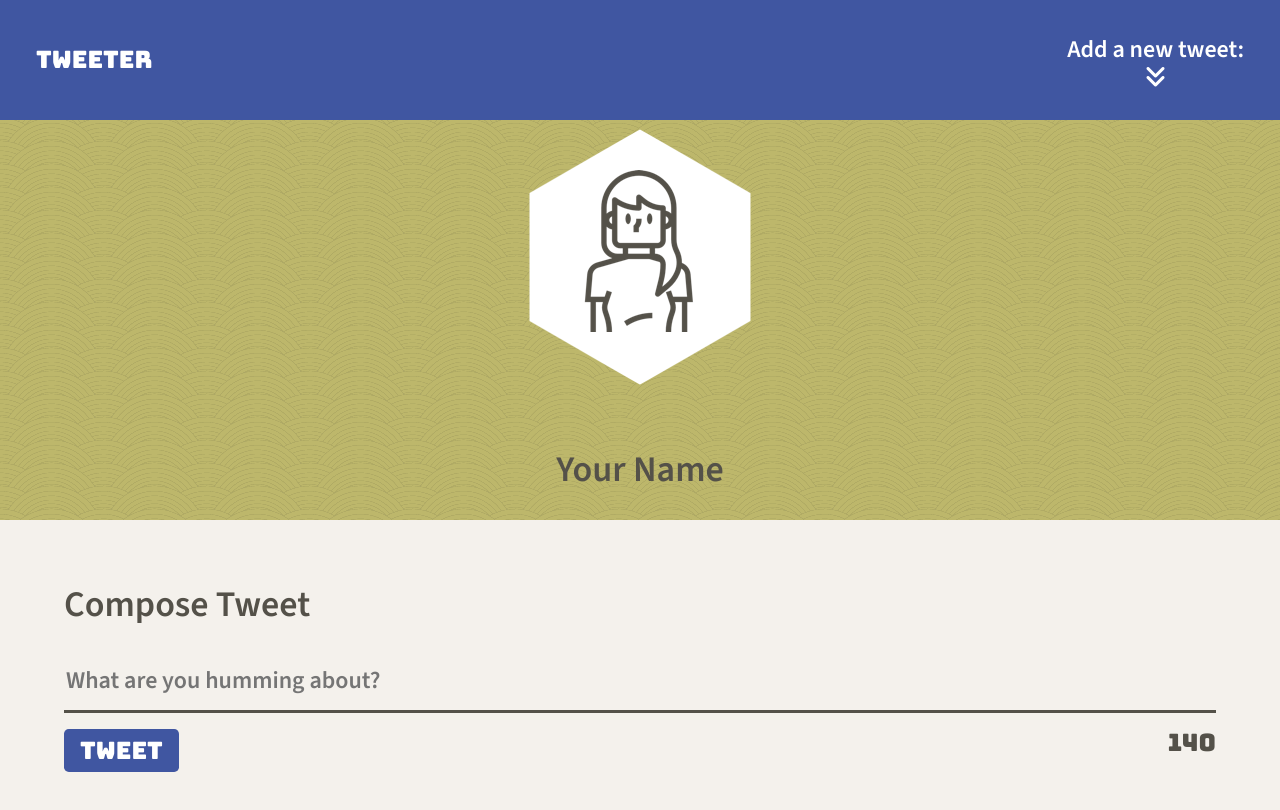
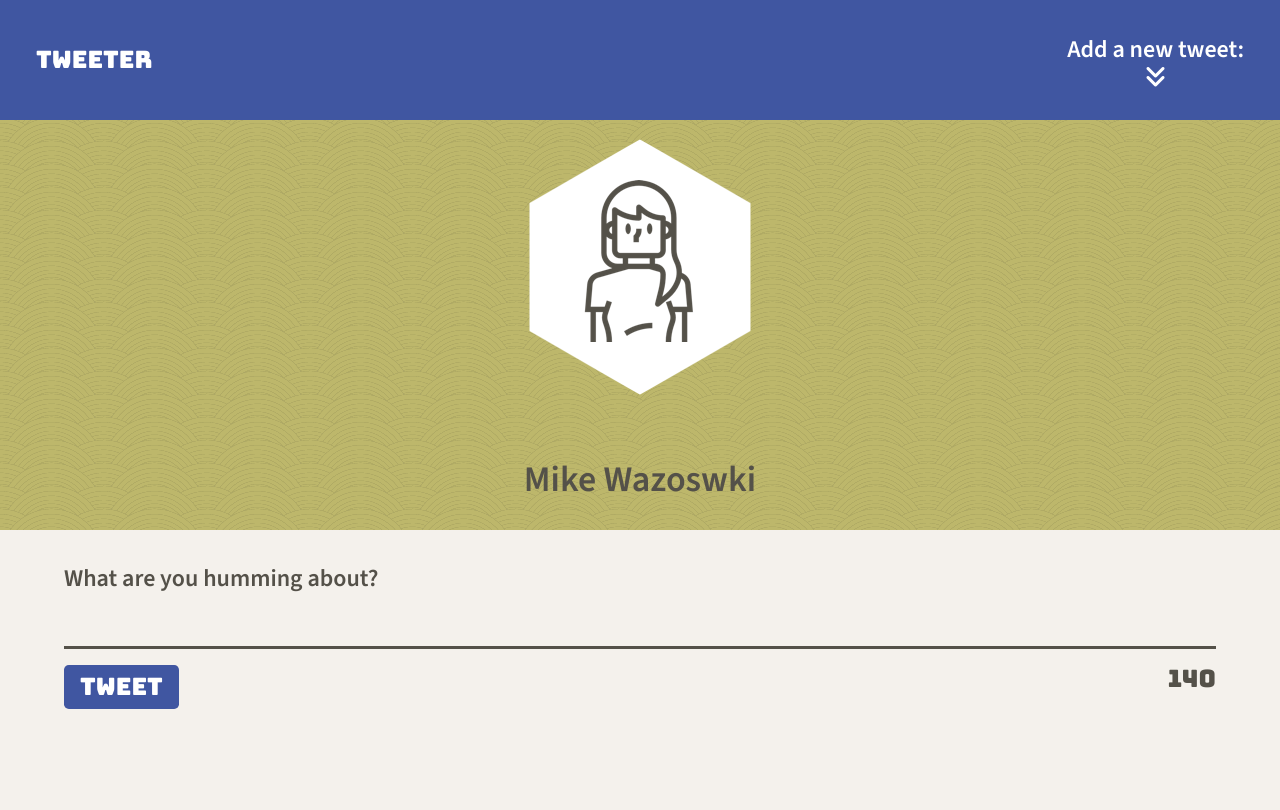
Before and after one commit to knnku/tweeter, a website: page public/index.html in a window 1280 px wide. Drawn offline with nearby package versions, Linux system fonts and the light colour scheme; no server answers.

Commit message:
Minor styling refactors to main, header, and tweets-containers.

```diff
--- a/public/index.html
+++ b/public/index.html
@@ -49,14 +49,14 @@
       <i class="fa-solid fa-angles-down"></i>
     </div>
   </nav>
-
-  <header id="site-header">
+  <!-- Page Header -->
+  <header class="site-header">
     <div>
       <img src="/images/profile-hex.png" />
     </div>
     <br />
     <div>
-      <h2>Your Name</h2>
+      <h2><strong>Mike</strong> Wazoswki</h2>
     </div>
   </header>
 
@@ -64,12 +64,11 @@
   <main class="container">
     <!-- tweet form -->
     <section class="new-tweet">
-      <h2>Compose Tweet</h2>
+
 
       <form action="/tweets/" method="POST" id="tweet-submit" type="submit">
-        <!-- placeholder for tweet headline -->
-        <!-- <label for="tweet-text">What are you humming about?</label> -->
-        <textarea name="text" id="tweet-text" placeholder="What are you humming about?"></textarea>
+        <label for="tweet-text">What are you humming about?</label>
+        <textarea name="text" id="tweet-text"></textarea>
 
         <div>
 
--- a/public/styles/header.css
+++ b/public/styles/header.css
@@ -1,6 +1,6 @@
-header#site-header {
-  padding: 120px 0 0 0;
-  height: 520px;
+header.site-header {
+  height: 530px;
+  width: 100%;
   display: flex;
   flex-direction: column;
   justify-content: flex-end;
@@ -8,3 +8,8 @@ header#site-header {
   background-color:darkkhaki;
   background-image: url("../images/arches.png");
 }
+
+header h2 {
+  font-weight: normal;
+  text-align: center;
+}
--- a/public/styles/layout.css
+++ b/public/styles/layout.css
@@ -29,5 +29,4 @@ body {
   width: 90%;
   margin: auto;
   background-color: #f4f1ec;
-  text-align: center;
  }
--- a/public/styles/new-tweet.css
+++ b/public/styles/new-tweet.css
@@ -41,3 +41,7 @@ h2 {
 .new-tweet button:hover {
   background-color: #4056B8;
 }
+
+.new-tweet label{
+  font-weight: bold;
+}
--- a/server/data-files/initial-tweets.json
+++ b/server/data-files/initial-tweets.json
@@ -8,7 +8,7 @@
     "content": {
       "text": "If I have seen further it is by standing on the shoulders of giants"
     },
-    "created_at": 1694320866559
+    "created_at": 1694405325493
   },
   {
     "user": {
@@ -19,6 +19,6 @@
     "content": {
       "text": "Je pense , donc je suis"
     },
-    "created_at": 1694407266559
+    "created_at": 1694491725493
   }
 ]
```
